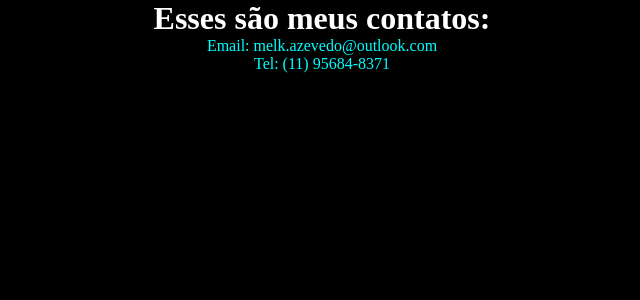
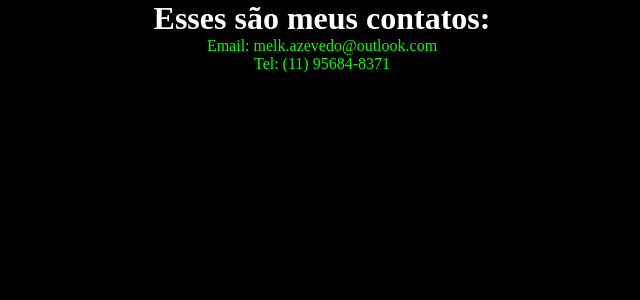
Before and after one commit to melk-azevedo/site_rick, a Flask app: page /contatos in a window 1280 px wide. Shown: the top 300 px of the page, without its empty margins (318-958 px from the left). Run offline with Flask 2, Linux system fonts and the light colour scheme.

Commit message:
troca da cor de fonte

```diff
--- a/templates/contatos.html
+++ b/templates/contatos.html
@@ -24,7 +24,7 @@
 
         p {
             text-align: center;
-            color: aqua;
+            color: rgb(0, 255, 0);
         }
     </style>
 </head>
--- a/templates/homepage.html
+++ b/templates/homepage.html
@@ -33,7 +33,6 @@
 <body>
     <h1>PROJETO INICIAL PARA CRIAÇÃO DO SITE</h1>
     <p>Esse site será desenvolvido utilizando o framework Flask.</p>
-    <a> href="{{ url_for('/contatos') }}">contatos</a>
 </body>
 
 
```
